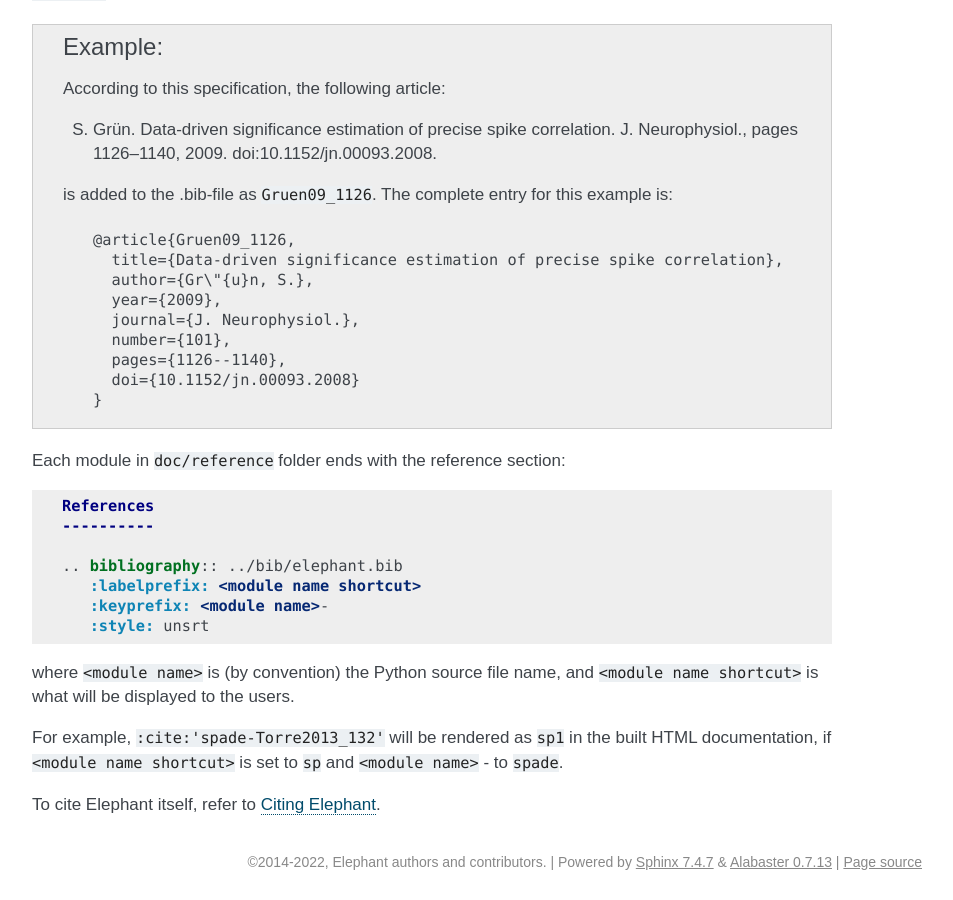
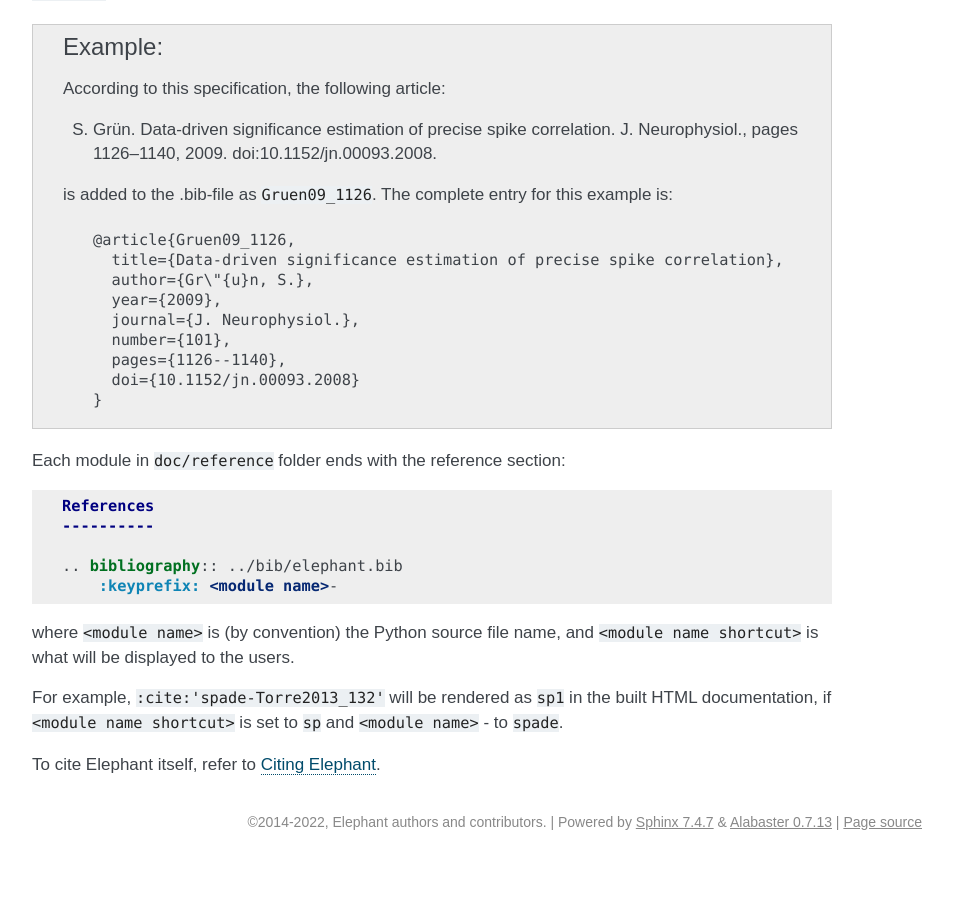
Before and after one commit to NeuralEnsemble/elephant, a Sphinx documentation site: the page built from doc/contribute.rst, in a window 1280 px wide and 900 px high, scrolled down 5176 px. Shown: the whole window, without its empty margins (318-1271 px from the left). Built offline with Sphinx 7.4.7, drawn with Linux system fonts in a browser that asks for light colours; formulas are drawn with MathJax 3; pages that are not in the unit, such as notebooks, are missing from menus; the version number could not be read and is left out; after the commit the page ends 6036 px from its top, so only the background shows below that.

Commit message:
bibliography style contribute.rst

```diff
--- a/doc/contribute.rst
+++ b/doc/contribute.rst
@@ -341,9 +341,7 @@ Each module in ``doc/reference`` folder ends with the reference section:
     ----------
 
     .. bibliography:: ../bib/elephant.bib
-       :labelprefix: <module name shortcut>
-       :keyprefix: <module name>-
-       :style: unsrt
+        :keyprefix: <module name>-
 
 where ``<module name>`` is (by convention) the Python source file name, and
 ``<module name shortcut>`` is what will be displayed to the users.
```
